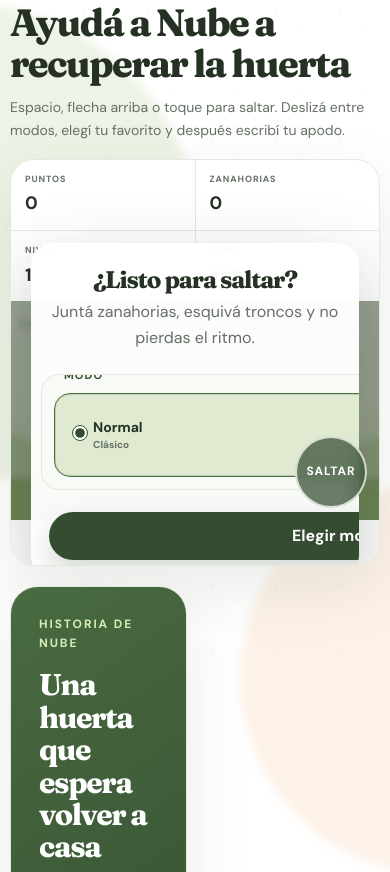
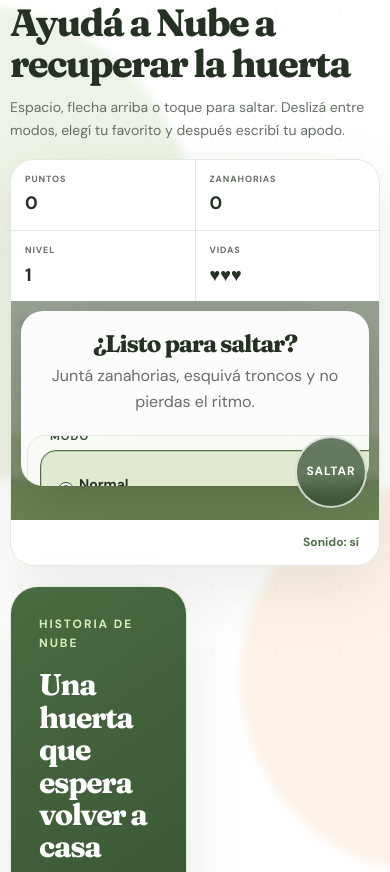
Before and after one commit to lu-developer476/Bunny-Quest, a Django app: page /jugar/ in a window 390 px wide. Shown: the part 137-1009 px from the top of the page. Run offline with Django 5.2, Linux system fonts and the light colour scheme; data that the repository does not hold is empty.

Commit message:
Fix tablet and mobile layout overflow (#16)

```diff
--- a/static/css/styles.css
+++ b/static/css/styles.css
@@ -278,6 +278,24 @@ kbd { padding: 4px 7px; border: 1px solid var(--line); border-bottom-width: 3px;
   .footer-grid, .footer-links { flex-direction: column; align-items: flex-start; }
 }
 
+
+/* Prevent tablet/mobile layouts from leaking wider than the viewport. */
+.container,
+.nav-wrap,
+.hero,
+.section,
+.page-header,
+.game-layout,
+.game-shell,
+.game-side,
+.ranking-toolbar,
+.ranking-table-wrap,
+.my-position-card { min-width: 0; }
+
+.ranking-toolbar { max-width: 100%; }
+.filter-tabs { max-width: 100%; overflow-x: auto; -webkit-overflow-scrolling: touch; }
+.filter-tabs a { flex: 0 0 auto; white-space: nowrap; }
+
 @media (prefers-reduced-motion: reduce) {
   *, *::before, *::after { scroll-behavior: auto !important; transition-duration: .01ms !important; animation-duration: .01ms !important; }
 }
@@ -513,6 +531,13 @@ body.light-grey-game .game-overlay { background: rgba(18,20,22,.52); }
 
 @media (max-width: 720px) {
   .site-header { position: sticky; }
+
+  .main-nav { max-height: calc(100dvh - 86px); overflow-y: auto; }
+  .game-layout, .game-shell, .canvas-wrap { max-width: 100%; }
+  .game-overlay { align-items: start; overflow-y: auto; padding: 12px; }
+  .overlay-card { max-height: calc(100% - 24px); overscroll-behavior: contain; }
+  .ranking-toolbar { display: grid; grid-template-columns: 1fr; }
+  .filter-tabs { width: 100%; }
   .button { min-height: 48px; padding-inline: 18px; }
   .page-header { padding-block: 52px 28px; }
   .game-page { padding-block: 28px 56px; }
@@ -524,7 +549,7 @@ body.light-grey-game .game-overlay { background: rgba(18,20,22,.52); }
   #gameCanvas { min-height: 56vw; object-fit: cover; }
   .game-footer-bar { padding: 12px 14px; }
   .touch-jump { right: 12px; bottom: 12px; width: 72px; height: 72px; }
-  .overlay-card { width: min(100%, 500px); max-height: calc(100dvh - 32px); padding: 18px; border-radius: 22px; }
+  .overlay-card { width: min(100%, 500px); max-height: min(calc(100% - 24px), calc(100dvh - 32px)); padding: 18px; border-radius: 22px; }
   .bunny-runner-picker { grid-template-columns: 1fr; padding: 10px; }
   .challenge-card { flex-basis: 86%; min-height: 84px; }
   .modal-card { max-height: calc(100dvh - 28px); overflow-y: auto; border-radius: 26px; }
@@ -534,6 +559,11 @@ body.light-grey-game .game-overlay { background: rgba(18,20,22,.52); }
 
 @media (max-width: 420px) {
   .container { width: min(100% - 20px, 1180px); }
+
+  .game-overlay { padding: 10px; }
+  .overlay-card { padding: 14px; }
+  .bunny-runner-picker { gap: 8px; margin: 8px 0; }
+  .challenge-slider { margin-block: 8px; padding-block: 14px 10px; }
   .brand { font-size: 16px; }
   .nav-toggle { padding: 7px 10px; }
   .hero h1 { font-size: 44px; }
```
